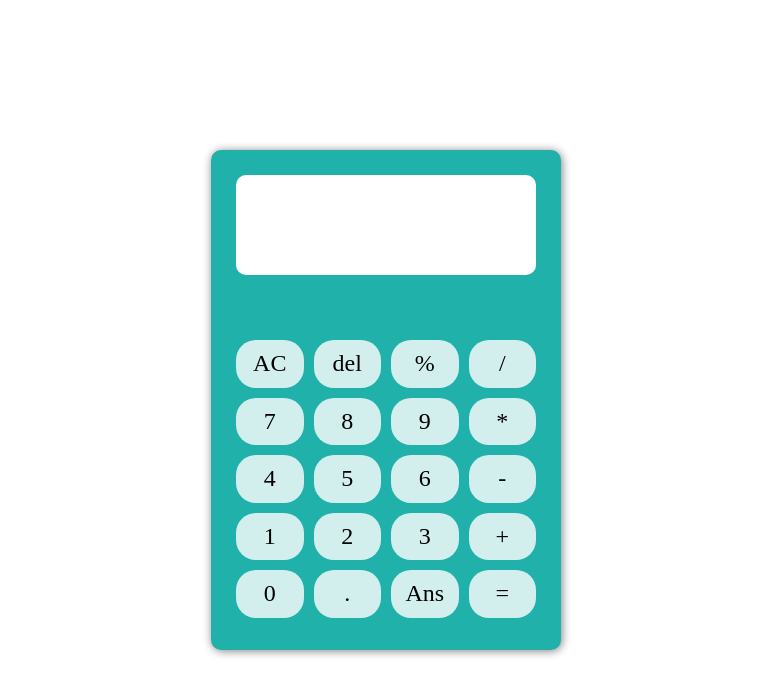
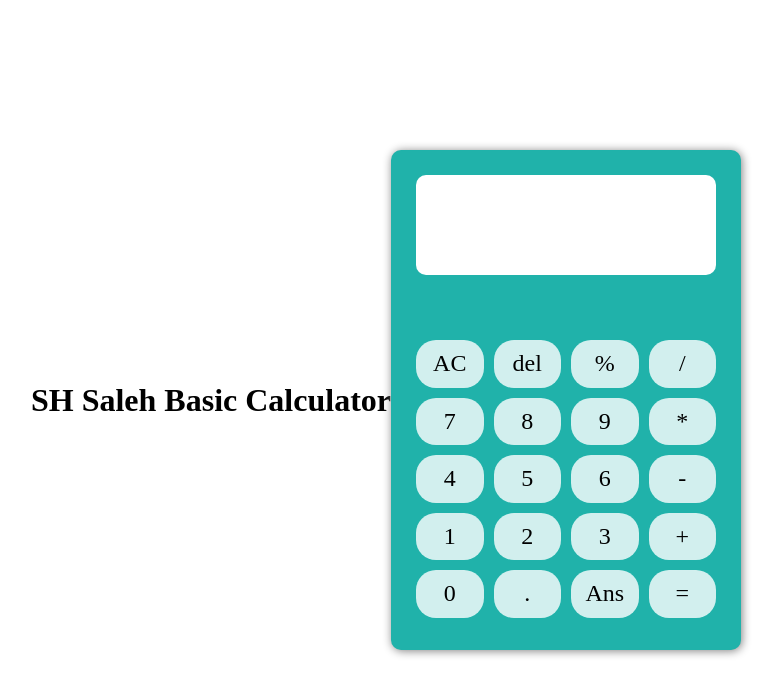
Before and after one commit to AbidStack/test, a plain HTML site: page index.html in a window 1280 px wide. Shown: the whole page, without its empty margins (254-1033 px from the left). Drawn offline with Linux system fonts and the light colour scheme; a web font is replaced by a local one.

Commit message:
added a header

```diff
--- a/index.html
+++ b/index.html
@@ -7,6 +7,7 @@
     <link rel="stylesheet" href="style.css">
 </head>
 <body>
+    <h1> SH Saleh Basic Calculator </h1>
     <div id="calculator">
 
         <span id="display"></span>
```
